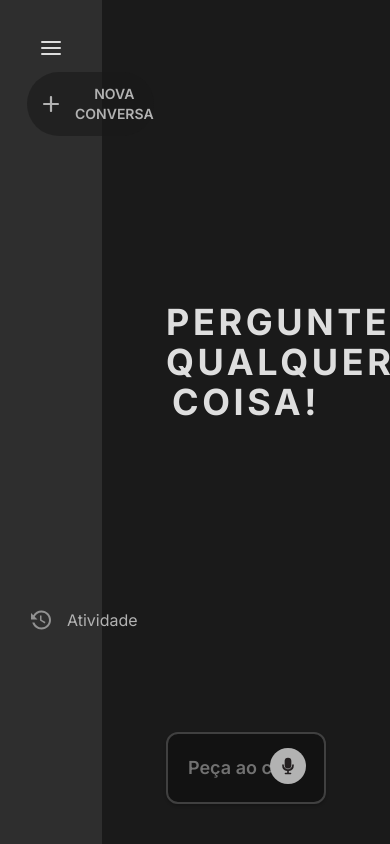
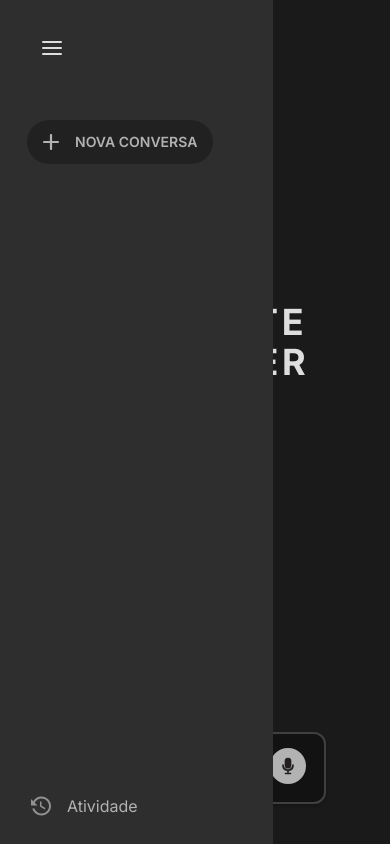
Before and after one commit to Leozinho2831/ChatBot, a website: page index.html in a window 390 px wide. Drawn offline with Linux system fonts and the light colour scheme.

Commit message:
menu mobile

```diff
--- a/index.html
+++ b/index.html
@@ -10,14 +10,14 @@
     <title>ChatBot</title>
 </head>
 <body class="font-inter min-h-screen">
-    <div class="grid-container">
-        <header class="min-w-fit p-[3px] py-6 bg-gray-900">
-            <div class="px-6 space-y-5">
-                <figure class="inline-flex items-center justify-center w-12 h-12 !p-0 cursor-pointer hoverBg js-menu">
-                    <img src="src/images/menu.svg" alt="menu">
-                </figure>
-            </div>
-            <section class="grid grid-rows-[auto_400px_1fr] gap-8 mt-8 js-sectionMenu">
+    <div class="absolute top-6 z-20 left-1 px-6 space-y-5">
+        <figure class="inline-flex items-center justify-center w-12 h-12 !p-0 cursor-pointer hoverBg js-menu">
+            <img src="src/images/menu.svg" alt="menu">
+        </figure>
+    </div>
+    <div class="grid-container max-sm:!grid-cols-1">
+        <header class="min-w-fit h-screen p-[3px] py-6 bg-gray-900 max-sm:w-[70%] max-sm:absolute max-sm:z-10 js-containerMenu">
+            <section class="grid grid-rows-[auto_400px_1fr] h-[calc(100%-90px)] gap-8 mt-24 js-sectionMenu">
                 <div class="px-6">
                     <button class="uppercase font-semibold text-sm text-gray-400 flex items-center gap-4 px-4 py-3 bg-gray-950/60 rounded-full hover:bg-gray-950">
                         <img class="w-4 h-4" src="src/images/plus.svg" alt="Sinal de mais">
@@ -27,7 +27,7 @@
                 <nav class="overflow-y-auto max-h-[400px] px-3 space-y-1 scrollable js-nav">
 
                 </nav>
-                <div class="content-end px-3">
+                <div class="self-end px-3">
                     <figure class="flex items-center gap-4 cursor-pointer hoverBg">
                         <img class="w-5 h-5" src="src/images/history.svg" alt="Histórico">
                         <p class="text-gray-400 text-base">Atividade</p>
@@ -42,7 +42,7 @@
                 <h1 class="self-end text-center uppercase font-bold tracking-widest text-gray-200 text-4xl">Pergunte qualquer coisa!</h1>
             </div>
             <div class="self-end relative">
-                <form>
+                <form class="js-form">
                     <label for="chat" class="block border-2 border-gray-800 bg-gray-black/60 rounded-xl py-5 pl-5 pr-11 shadow-[0_2px_3px_rgba(0,0,0,0.2)] hover:bg-gray-black hover:border-gray-700 focus:outline-none focus:bg-gray-black focus:border-gray-600">
                         <input
                             type="text"
```
